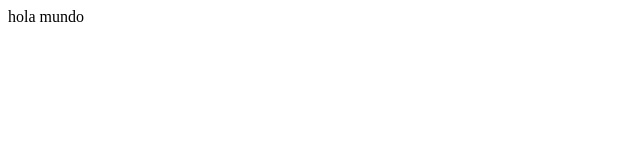
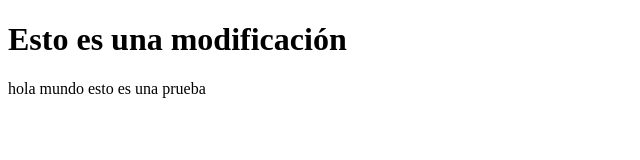
Before and after one commit to edgarcallerosKuiki/pruebagithub, a plain HTML site: page index.html in a window 1280 px wide. Shown: the whole page, without its empty margins (0-640 px from the left). Drawn offline with Linux system fonts and the light colour scheme.

Commit message:
Agregamos un h1

```diff
--- a/index.html
+++ b/index.html
@@ -6,6 +6,7 @@
     <title>Document</title>
 </head>
 <body>
-    hola mundo
+    <h1>Esto es una modificación</h1>
+    hola mundo esto es una prueba
 </body>
 </html>
```
